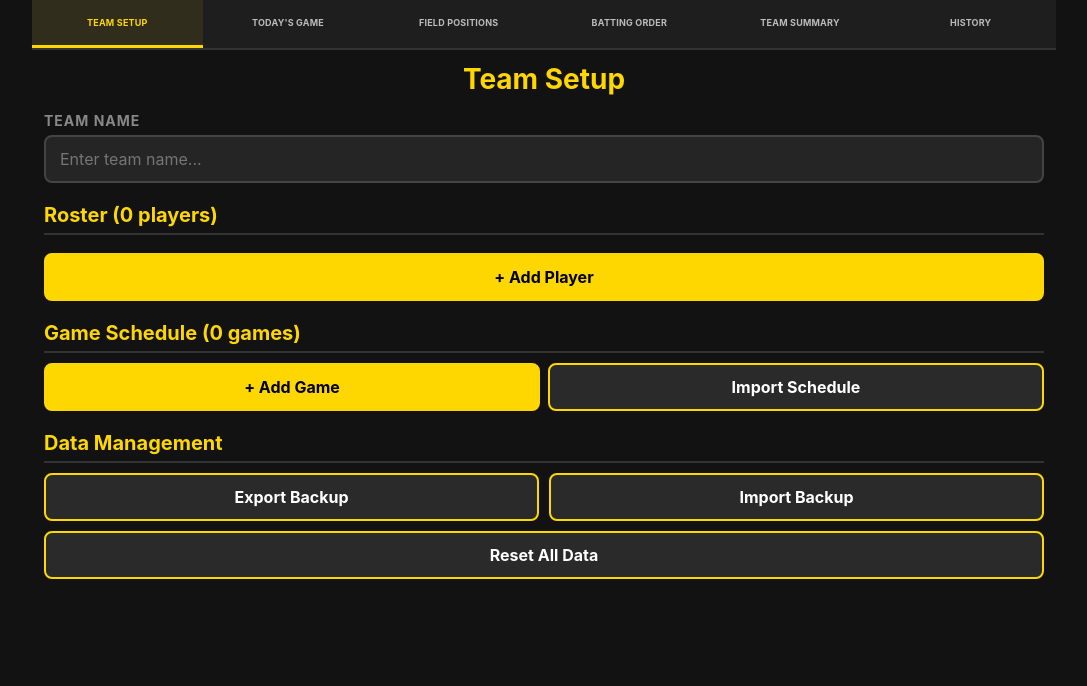
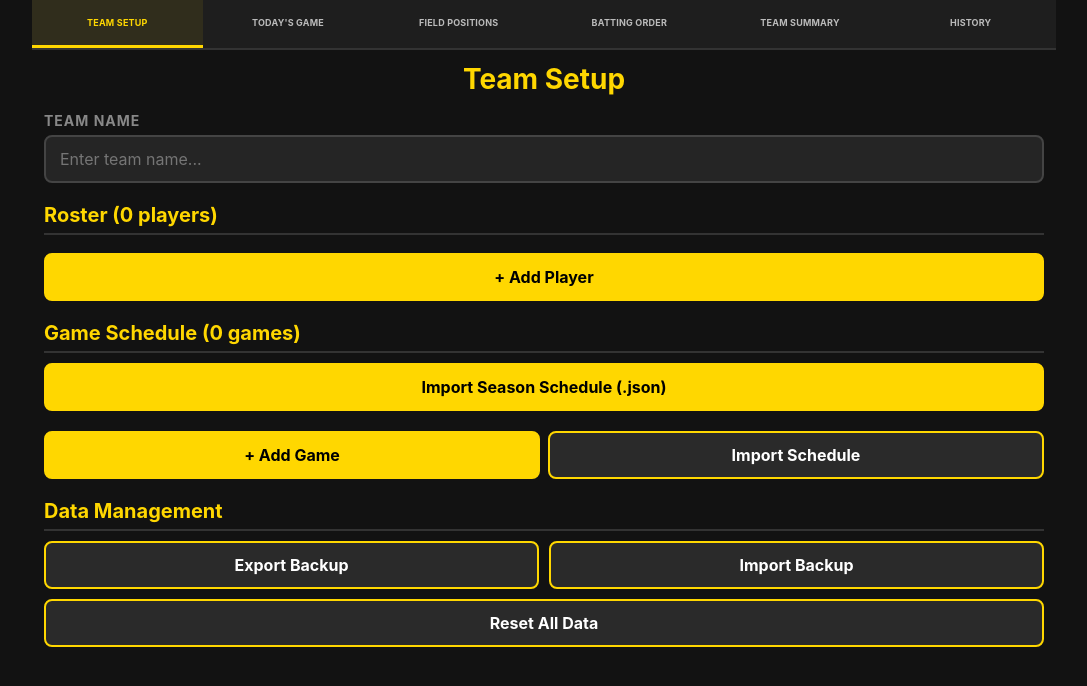
Before and after one commit to kawiride027/baseball-app, a React (Vite) app: page / in a window 1280 px wide. Shown: the top 686 px of the page, without its empty margins (96-1183 px from the left). Built offline with nearby package versions, Linux system fonts and the light colour scheme.

Commit message:
Make Import Schedule button prominent when no games exist
Show a large accent-styled Import Schedule button at the top of the
Game Schedule section when the schedule is empty, so it's easy to find.

Co-Authored-By: Claude Opus 4.6 <noreply@anthropic.com>

```diff
--- a/src/components/setup/SetupScreen.jsx
+++ b/src/components/setup/SetupScreen.jsx
@@ -202,6 +202,12 @@ export default function SetupScreen({ data, updateData }) {
 
       {/* Schedule */}
       <div className="section-title">Game Schedule ({data.schedule.length} games)</div>
+      {data.schedule.length === 0 && (
+        <label className="btn btn--accent btn--full" style={{ cursor: 'pointer', textAlign: 'center', marginBottom: 12, fontSize: 16 }}>
+          Import Season Schedule (.json)
+          <input type="file" accept=".json" onChange={importSchedule} style={{ display: 'none' }} />
+        </label>
+      )}
       {data.schedule.map((game) => (
         <div key={game.id} style={rowStyle}>
           <input
```
